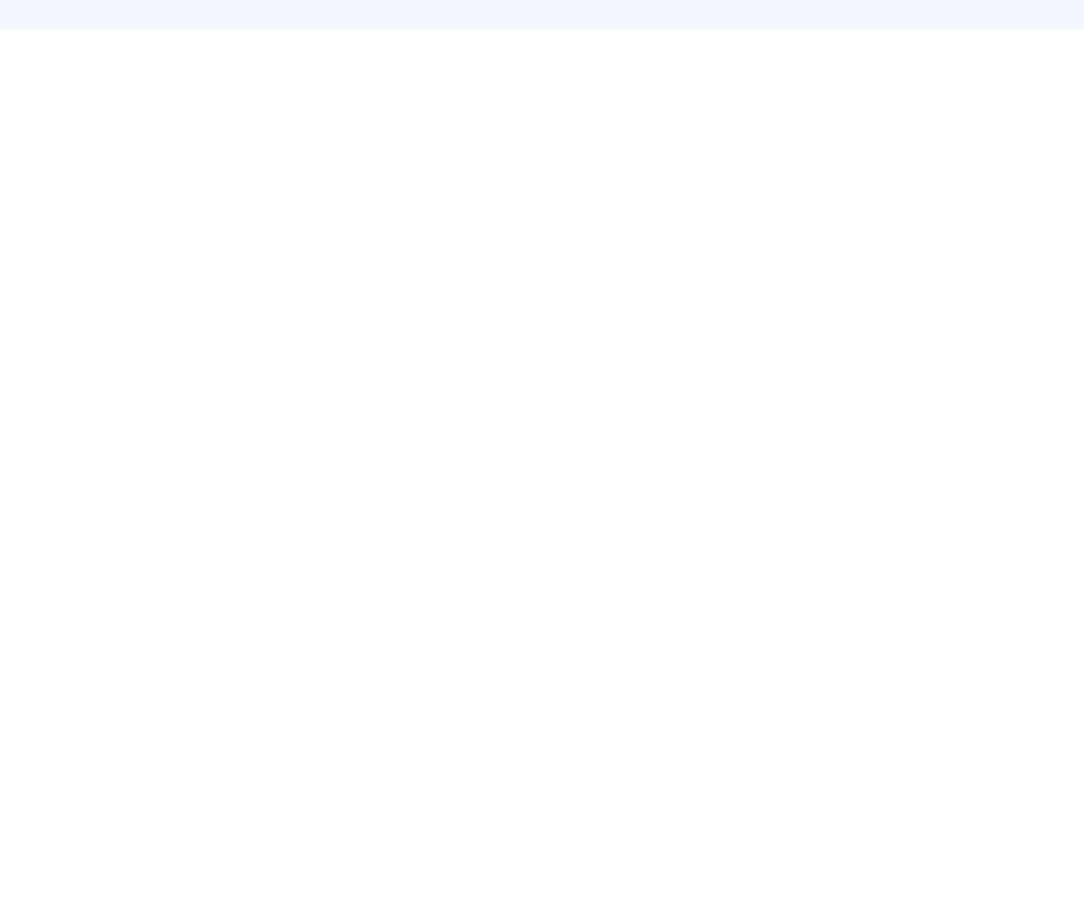
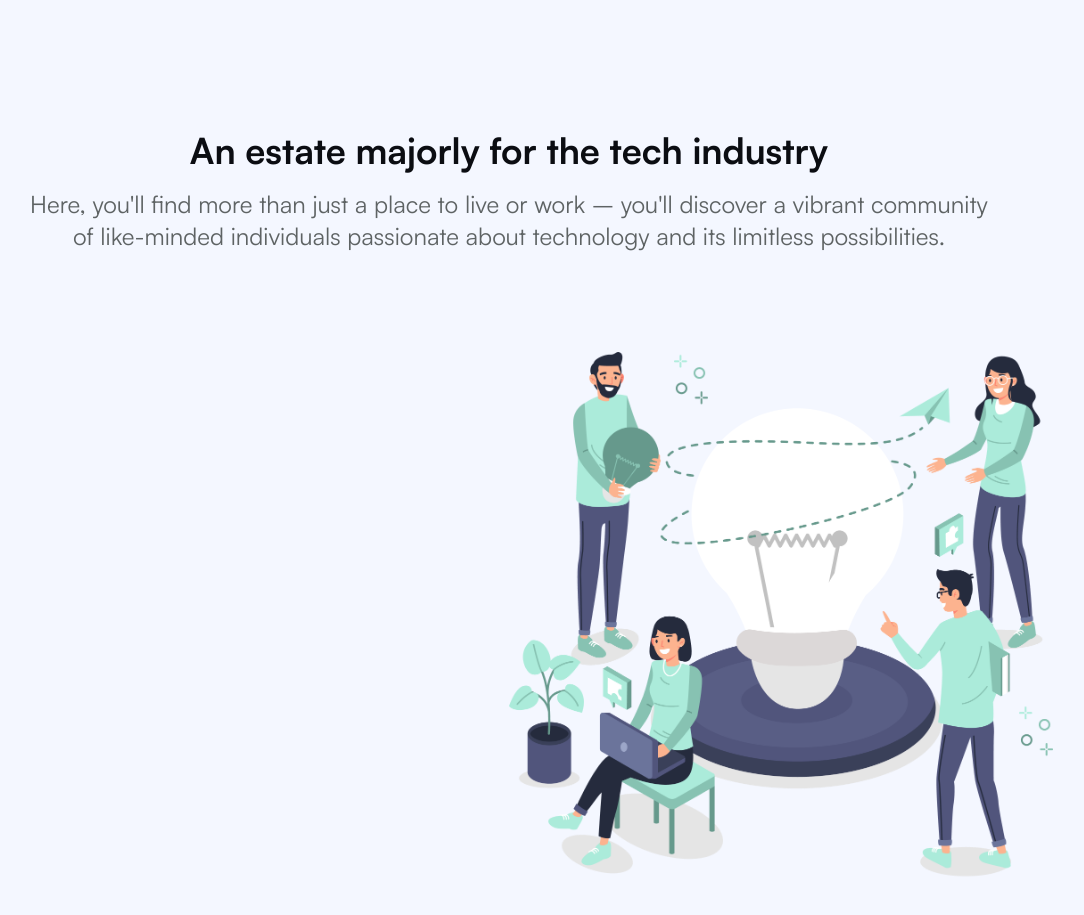
Before and after one commit to JosephOluOlofinte/tech-network-africa, a React (Vite) app: page / in a window 1280 px wide. Shown: the part 3400-4315 px from the top of the page, without its empty margins (131-1215 px from the left). Before the commit the page ends 3429 px from the top, so only its background shows below. Built offline with nearby package versions, Linux system fonts and the light colour scheme; a web font is replaced by a local one.

Commit message:
Update. Started 'an estate majorly for the tech indusrty section'

```diff
--- /dev/null
+++ b/src/pages/homepage/AnEstateMajorly.tsx
@@ -0,0 +1,39 @@
+import { Fragment } from 'react';
+import image from '../../assets/images/male-female-light-bulb-green-illustration.png';
+
+const AnEstateMajorly = () => {
+  return (
+    <Fragment>
+      <section className='bg-[#F4F7FF] h-fit py-[100px] flex justify-center'>
+        <div className='inner-container grid gap-[100px]'>
+          <div className='grid gap-[15px] justify-center text-center'>
+            <header>
+              <h2 className='text-4xl leading-[44px] font-bold text-[#0B0D12]'>
+                An estate majorly for the tech industry
+              </h2>
+            </header>
+            <p className='text-2xl text-slateGray2 w-[60ch]'>
+              Here, you'll find more than just a place to live or work – you'll
+              discover a vibrant community of like-minded individuals passionate
+              about technology and its limitless possibilities.
+            </p>
+          </div>
+
+          <div className='grid grid-cols-2'>
+            <div className='w-full max-w-[510px] grid grid-rows-2'>
+              <div>
+                <div></div>
+                <div></div>
+              </div>
+            </div>
+            <div className='w-full max-w-[610px]'>
+              <img src={image} alt='' className='object-cover w-full' />
+            </div>
+          </div>
+        </div>
+      </section>
+    </Fragment>
+  );
+};
+
+export default AnEstateMajorly;
--- a/src/pages/homepage/HomeComp.tsx
+++ b/src/pages/homepage/HomeComp.tsx
@@ -1,5 +1,6 @@
 // import React from 'react'
 
+import AnEstateMajorly from './AnEstateMajorly';
 import EForTechies from './EForTechies';
 import Hero from './Hero';
 import Mission from './Mission';
@@ -12,6 +13,7 @@ const HomeComp = () => {
       <WhatWeOffer />
       <EForTechies />
       <Mission />
+      <AnEstateMajorly />
     </>
   );
 };
```
Also changed, not shown: src/assets/images/male-female-light-bulb-green-illustration.png (added).
